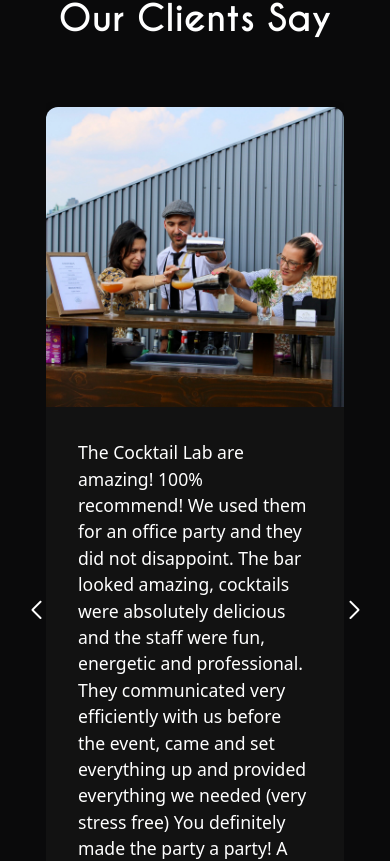
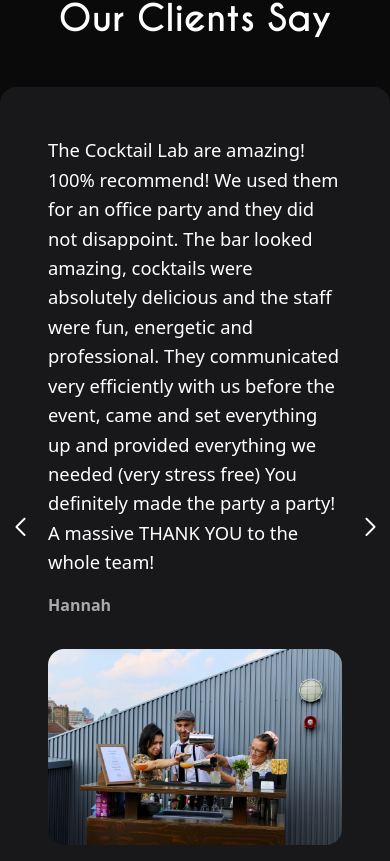
Before and after one commit to O-sulloc/the-cocktail-lab, a Next.js app: page / in a window 390 px wide. Shown: the part 9391-10252 px from the top of the page. Built offline with nearby package versions, Linux system fonts and the light colour scheme; no server answers.

Commit message:
refactor: fix reviews component responsive design

```diff
--- a/src/components/Reviews.css
+++ b/src/components/Reviews.css
@@ -18,36 +18,51 @@
 
 /* Card Container */
 .review-card {
-  background: rgba(22, 22, 22, 0.7);
-  border-radius: 12px;
-  overflow: hidden;
-  height: 100%;
-  box-shadow: 0 4px 12px rgba(0, 0, 0, 0.2);
+  background: #18181B;
+  border-radius: 16px;
+  padding: 32px;
+  display: flex;
+  flex-direction: row;
+  align-items: stretch;
+  min-height: 400px;
+  gap: 0;
 }
 
 /* Review Content */
 .review-content {
+  flex: 1;
   display: flex;
   flex-direction: column;
   justify-content: center;
+  padding: 2rem;
 }
 
 .review-description {
-  font-size: 1.1rem;
-  line-height: 1.5;
   color: white;
-  margin-bottom: 1.5rem;
+  margin-bottom: 16px;
+  font-size: 1.15rem;
+  line-height: 1.6;
 }
 
 .review-author {
+  color: #aaa;
   font-weight: 600;
-  color: #9CA3AF;
 }
 
 /* Review Image */
 .review-image {
-  height: 300px;
-  overflow: hidden;
+  flex: 1;
+  display: flex;
+  align-items: center;
+  justify-content: center;
+}
+
+.review-img {
+  border-radius: 16px;
+  width: 100%;
+  height: auto;
+  object-fit: cover;
+  max-height: 350px;
 }
 
 @media (min-width: 768px) {
@@ -133,3 +148,27 @@
     font-size: 18px;
   }
 }
+
+/* Reviews Section Styles */
+.reviews-section {
+  background: #0A0A0B;
+  padding: 4rem 0;
+}
+
+.reviews-wrapper {
+  max-width: 1200px;
+  margin: 0 auto;
+}
+
+@media (max-width: 900px) {
+  .review-card {
+    flex-direction: column;
+    min-height: unset;
+  }
+  .review-content, .review-image {
+    padding: 1rem;
+  }
+  .review-img {
+    max-height: 250px;
+  }
+}
--- a/src/components/Reviews.tsx
+++ b/src/components/Reviews.tsx
@@ -1,93 +1,52 @@
 'use client';
 
 import React, { useRef } from 'react';
-// Import Swiper React components
 import { Swiper, SwiperSlide } from 'swiper/react';
-// Import Swiper styles
 import 'swiper/css';
 import 'swiper/css/navigation';
 import 'swiper/css/pagination';
 import './Reviews.css';
 import Image from 'next/image';
-
-// Import required modules
 import { Navigation, Pagination, Autoplay } from 'swiper/modules';
-
-// Import reviews data
 import reviewsData from '../data/reviews.json';
 import { ReviewsData } from '../types/reviews';
 
 const Reviews = () => {
-  const prevRef = useRef<HTMLDivElement>(null);
-  const nextRef = useRef<HTMLDivElement>(null);
-
   const { reviews } = reviewsData as ReviewsData;
 
   return (
-    <section className="w-full py-16 bg-[#0A0A0B]">
-      <div className="container mx-auto px-4">
+    <section className="reviews-section">
       <h2 className="text-4xl font-bold text-center mb-12 text-white" style={{ fontFamily: 'Caviar Dreams' }}>Our Clients Say</h2>
-
-        <div className="reviews-container">
+      <div className="reviews-wrapper">
         <Swiper
           modules={[Navigation, Pagination, Autoplay]}
-            spaceBetween={30}
+          spaceBetween={0}
           slidesPerView={1}
           loop={true}
-            navigation={{
-              prevEl: '.swiper-button-prev',
-              nextEl: '.swiper-button-next',
-            }}
-            pagination={{
-              clickable: true,
-              bulletActiveClass: 'swiper-pagination-bullet-active'
-            }}
-            autoplay={{
-              delay: 5000,
-              disableOnInteraction: false,
-            }}
-            className="reviews-swiper"
-            onInit={(swiper) => {
-              // @ts-expect-error - Swiper types don't properly handle dynamic navigation elements
-              swiper.params.navigation.prevEl = prevRef.current;
-              // @ts-expect-error - Swiper types don't properly handle dynamic navigation elements
-              swiper.params.navigation.nextEl = nextRef.current;
-              swiper.navigation.init();
-              swiper.navigation.update();
-            }}
+          navigation
+          pagination={{ clickable: true }}
+          autoplay={{ delay: 5000, disableOnInteraction: false }}
         >
-            {reviews.map((review, index) => (
-              <SwiperSlide key={index} className="reviews-slide">
+          {reviews.map((review, idx) => (
+            <SwiperSlide key={idx}>
               <div className="review-card">
-                  <div className="flex flex-col md:flex-row">
-                    {/* Image div - will be first on mobile (top) */}
-                    <div className="review-image md:order-last md:w-1/2">
+                <div className="review-content">
+                  <blockquote className="review-description">{review.description}</blockquote>
+                  <p className="review-author">{review.name}</p>
+                </div>
+                <div className="review-image">
                   <Image
                     src={review.picture}
-                        alt={`Review by ${review.name}`}
+                    alt={review.name}
                     width={500}
-                        height={500}
-                        className="w-full h-full object-cover"
+                    height={400}
+                    className="review-img"
                   />
-                    </div>
-
-                    {/* Content div - will be second on mobile (bottom) */}
-                    <div className="review-content p-8 md:order-first md:w-1/2">
-                      <blockquote className="review-description">
-                        {review.description}
-                      </blockquote>
-                      <p className="review-author mt-4">{review.name}</p>
-                    </div>
                 </div>
               </div>
             </SwiperSlide>
           ))}
         </Swiper>
-
-          {/* Navigation arrows with refs */}
-          <div ref={prevRef} className="swiper-button-prev"></div>
-          <div ref={nextRef} className="swiper-button-next"></div>
-        </div>
       </div>
     </section>
   );
```
Lines whose indentation alone changed are shown as unchanged.
